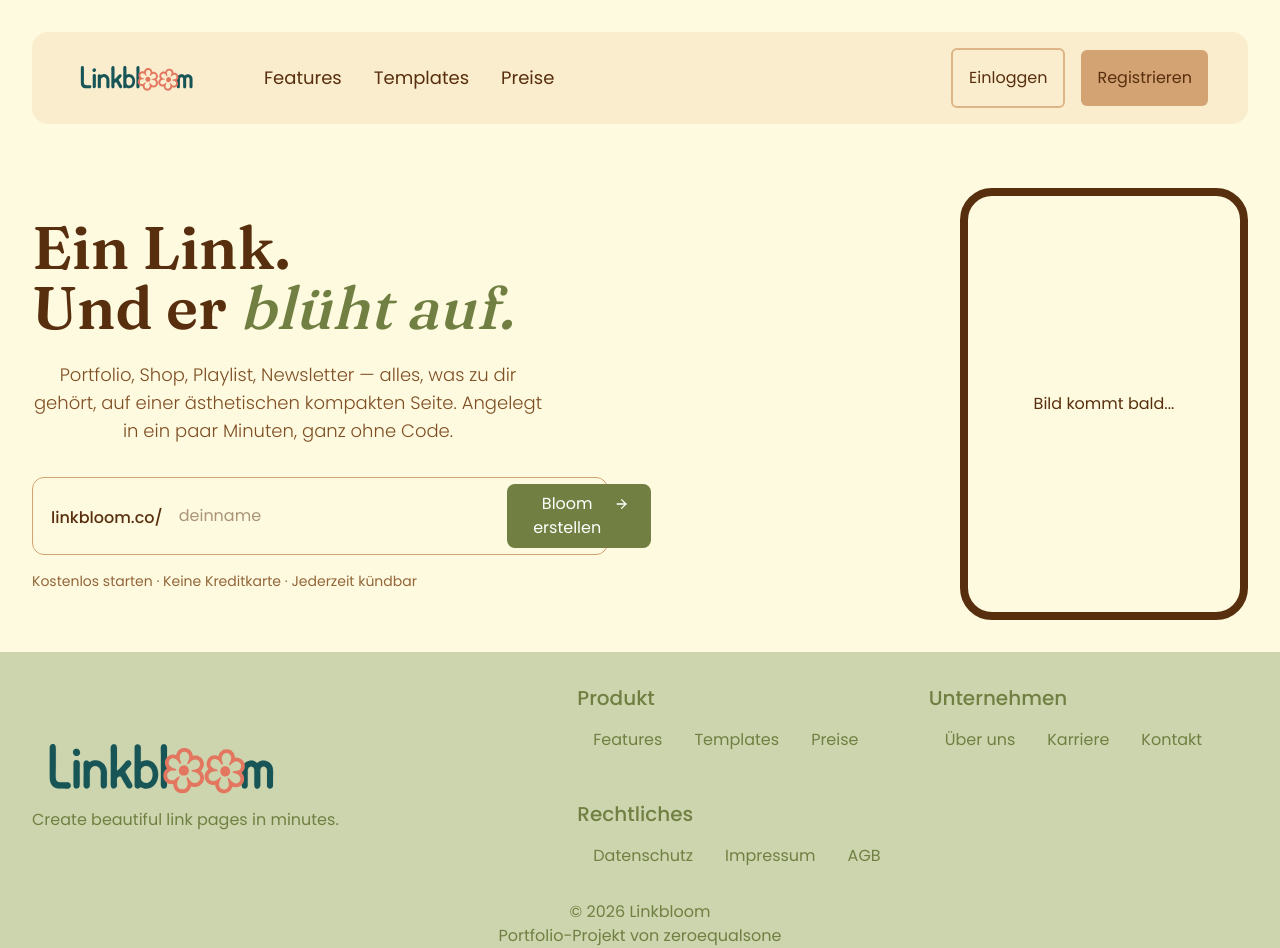
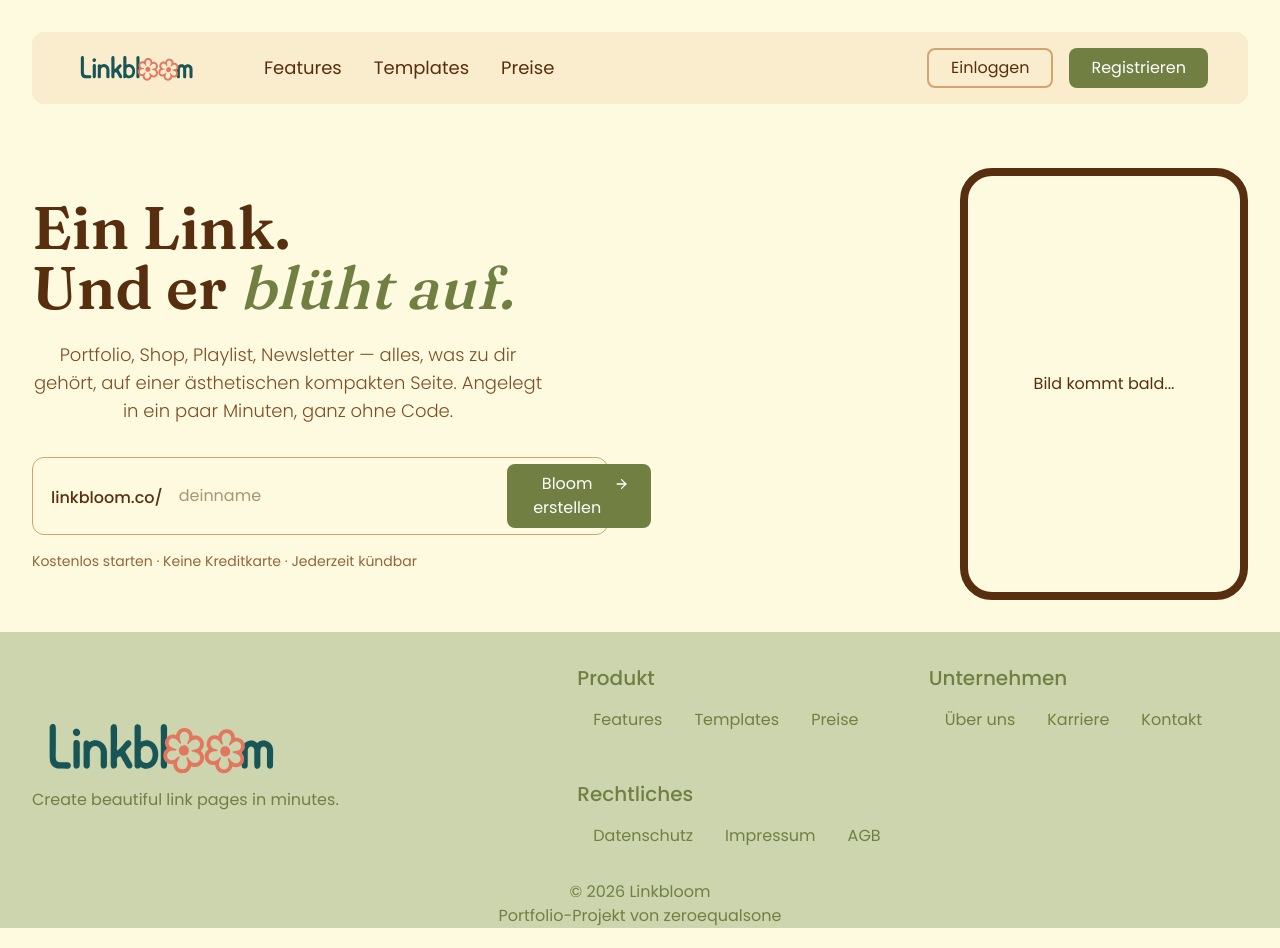
Before and after one commit to zeroequalsone/linkbloom, a Next.js app: page / in a window 1280 px wide. Built offline with nearby package versions, Linux system fonts and the light colour scheme.

Commit message:
feat(ui): add button component with variant support

```diff
--- a/components/layout/Navbar.tsx
+++ b/components/layout/Navbar.tsx
@@ -4,13 +4,14 @@
 import { MenuIcon, XIcon } from "lucide-react";
 import Link from "next/link";
 import { useState } from "react";
+import Button from "../ui/Button";
 
 export default function Navbar() {
   const [mobileOpen, setMobileOpen] = useState<boolean>(false);
 
   return (
     <header className="p-8">
-      <div className="rounded-2xl p-4 lg:px-10 bg-cream-2 max-w-7xl mx-auto w-full">
+      <div className="rounded-xl p-4 lg:px-10 bg-cream-2 max-w-7xl mx-auto w-full">
         <div className="flex items-center justify-between">
           <div className="flex items-center gap-12">
             <Link href={"/"}>
@@ -29,18 +30,8 @@
             </div>
           </div>
           <div className="lg:flex hidden gap-4 items-center">
-            <Link
-              href={"/login"}
-              className="hover:bg-cream-3/25 hover:border-transparent border-cream-3/75 border-2 p-4 rounded-md"
-            >
-              Einloggen
-            </Link>
-            <Link
-              href={"/sign-up"}
-              className="hover:bg-cream-3/75 bg-cream-3 p-4 rounded-md"
-            >
-              Registrieren
-            </Link>
+            <Button variant={2} title="Einloggen" href="login" />
+            <Button variant={1} title="Registrieren" href="/register" />
           </div>
           <button
             className="lg:hidden hover:cursor-pointer hover:bg-cream-3/25 p-4 rounded-md"
@@ -50,7 +41,8 @@
           </button>
         </div>
         {mobileOpen && (
-          <div className="lg:hidden flex flex-col text-center">
+          <>
+            <div className="lg:hidden flex flex-col text-center mb-4">
               {NAV_LINKS.map((link) => (
                 <Link
                   key={link.name}
@@ -61,6 +53,11 @@
                 </Link>
               ))}
             </div>
+            <div className="lg:hidden flex flex-col gap-4 items-center">
+              <Button variant={2} title="Einloggen" href="login" />
+              <Button variant={1} title="Registrieren" href="/register" />
+            </div>
+          </>
         )}
       </div>
     </header>
--- /dev/null
+++ b/components/ui/Button.tsx
@@ -0,0 +1,33 @@
+import Link from "next/link";
+
+type ButtonProps = {
+  variant: 1 | 2;
+  title: string;
+  href: string;
+};
+
+export default function Button({ variant, title, href }: ButtonProps) {
+  //   Green Variant
+  if (variant === 1) {
+    return (
+      <Link
+        href={href}
+        className="hover:bg-mint-3 active:bg-mint-2 flex justify-center gap-2 bg-mint-4 text-white px-5.5 py-2 rounded-lg"
+      >
+        {title}
+      </Link>
+    );
+  }
+
+  //   Brown Variant
+  if (variant === 2) {
+    return (
+      <Link
+        href={href}
+        className="hover:bg-cream-3 hover:border-transparent active:bg-cream-3/50 flex justify-center gap-2 border-2 border-cream-3 px-5.5 py-1.5 rounded-lg"
+      >
+        {title}
+      </Link>
+    );
+  }
+}
```
Lines whose indentation alone changed are shown as unchanged.
